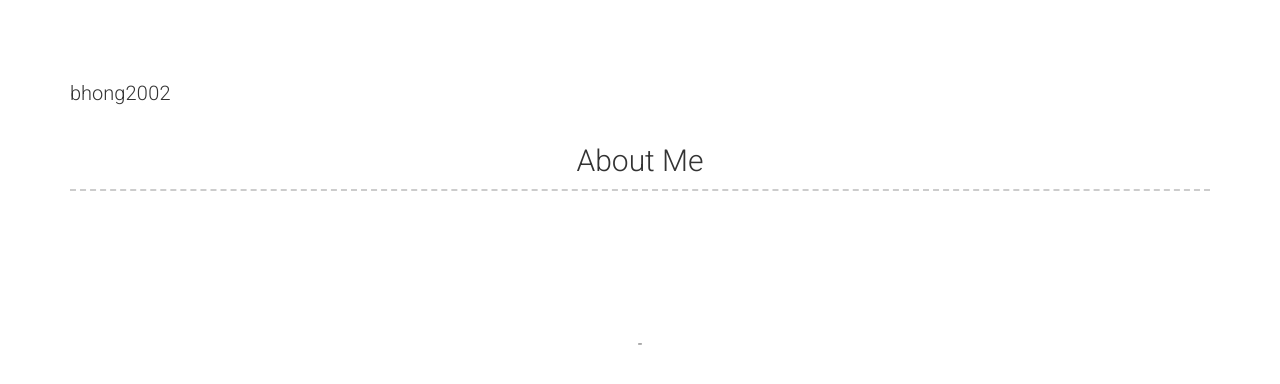
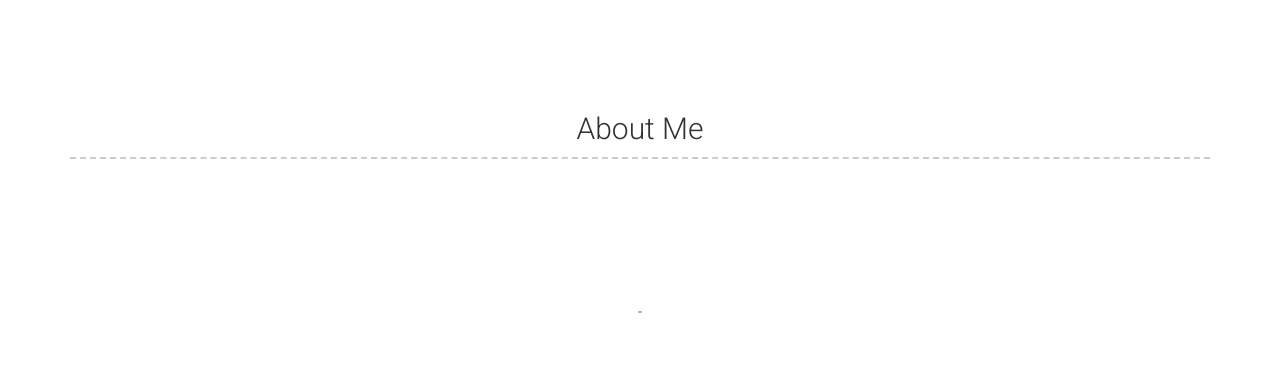
Before and after one commit to bhong2002/bhong2002, a Jekyll site: the page built from index.md, in a window 1280 px wide. Shown: the top 384 px of the page. Built offline with Jekyll 4.4.1, drawn with Linux system fonts in a browser that asks for light colours; nearby versions of some CDN libraries; our own code applies the rules of GitHub Pages for plain Markdown files.

Commit message:
Update header.html

```diff
--- a/_includes/header.html
+++ b/_includes/header.html
@@ -2,7 +2,7 @@
   <div class="row">
     <div class="col-xs-12 col-sm-6 col-md-6 col-lg-8 header-left">
       <h1>{{ site.name | escape }}</h1>
-      <h2>{{ site.title | escape }}</h2>
+      <!-- <h2>{{ site.title | escape }}</h2> -->
     </div>
     <div class="col-xs-12 col-sm-6 col-md-6 col-lg-4 header-right">
       <ul class="icons no-print">
```
